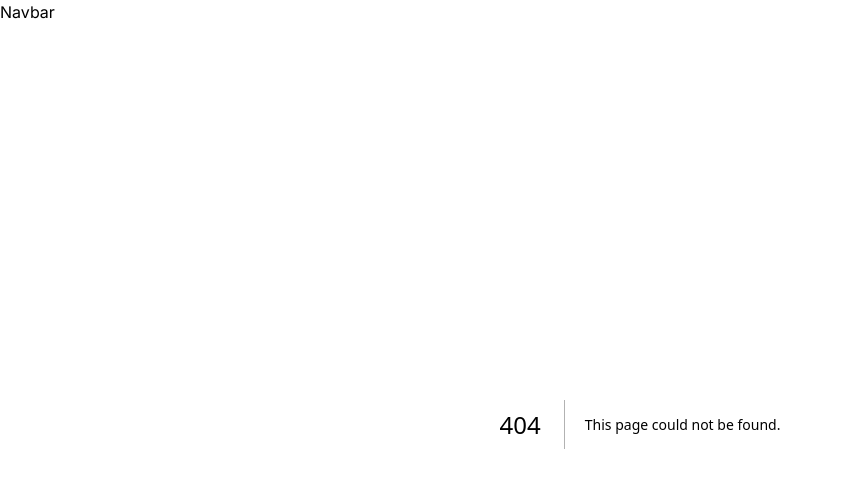
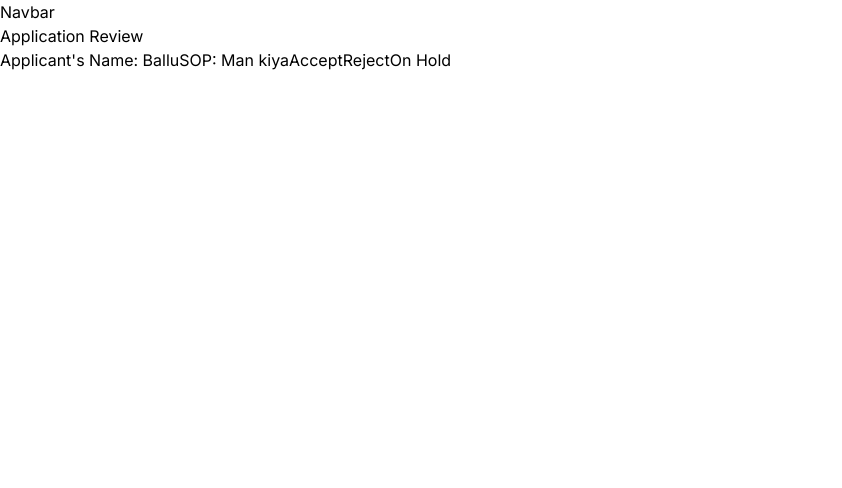
Before and after one commit to ragikan/fep-frontend, a Next.js app: page /professor/application-review in a window 1280 px wide. Before the commit this address had no page. Shown: the top 488 px of the page, without its empty margins (0-842 px from the left). Built offline with nearby package versions, Linux system fonts and the light colour scheme.

Commit message:
Application review page implemented

```diff
--- a/app/(professor)/application-review/page.tsx
+++ /dev/null
@@ -1,7 +0,0 @@
-import React from "react";
-
-const ApplicationReview = () => {
-  return <div>ApplicationReview</div>;
-};
-
-export default ApplicationReview;
--- /dev/null
+++ b/app/professor/application-review/page.tsx
@@ -0,0 +1,46 @@
+'use client'
+import React from "react";
+import { useState } from 'react';
+
+const Application = () => {
+  // Initialization with Dummy Data
+  const [applicant,setApplicant]= useState("Ballu");
+  const [accepted,setAccepted]= useState(false);
+  const [rejected,setRejected]= useState(false);
+  const [onhold,setHold]= useState(true);
+  const [sop,setSop]= useState("Man kiya");
+
+
+  function accept() {
+    setAccepted(true);
+    setRejected(false);
+    setHold(false)
+  }
+  function reject() {
+    setRejected(true);
+    setHold(false)
+    setAccepted(false);
+  }
+  function hold(){
+    setHold(true)
+    setRejected(true);
+    setAccepted(false);
+  }
+
+
+  return <p>
+    Applicant's Name: {applicant}
+    <>SOP: {sop}</>
+    <button onClick={accept}>{accepted? "Accepted":"Accept"}</button>
+    <button onClick={reject}>{rejected? "Rejected":"Reject"}</button>
+    <button onClick={hold}>{onhold? "On Hold":"hold"}</button>
+  </p>;
+};
+
+const ApplicationReview = () =>{
+  return <>
+    <h1>Application Review</h1>
+    <Application /></>;
+}
+
+export default ApplicationReview;
--- a/app/(professor)/communications/page.tsx
+++ b/app/professor/communications/page.tsx
@@ -1,7 +1,7 @@
 import React from "react";
 
 const Communications = () => {
-  return <div>Communications</div>;
+  return <>Communications</>;
 };
 
 export default Communications;
```
Also changed, not shown: app/professor/manage-applications/page.tsx (renamed from app/(professor)/manage-applications/page.tsx), 1 other file (tests, documents, lock files or other folders).
